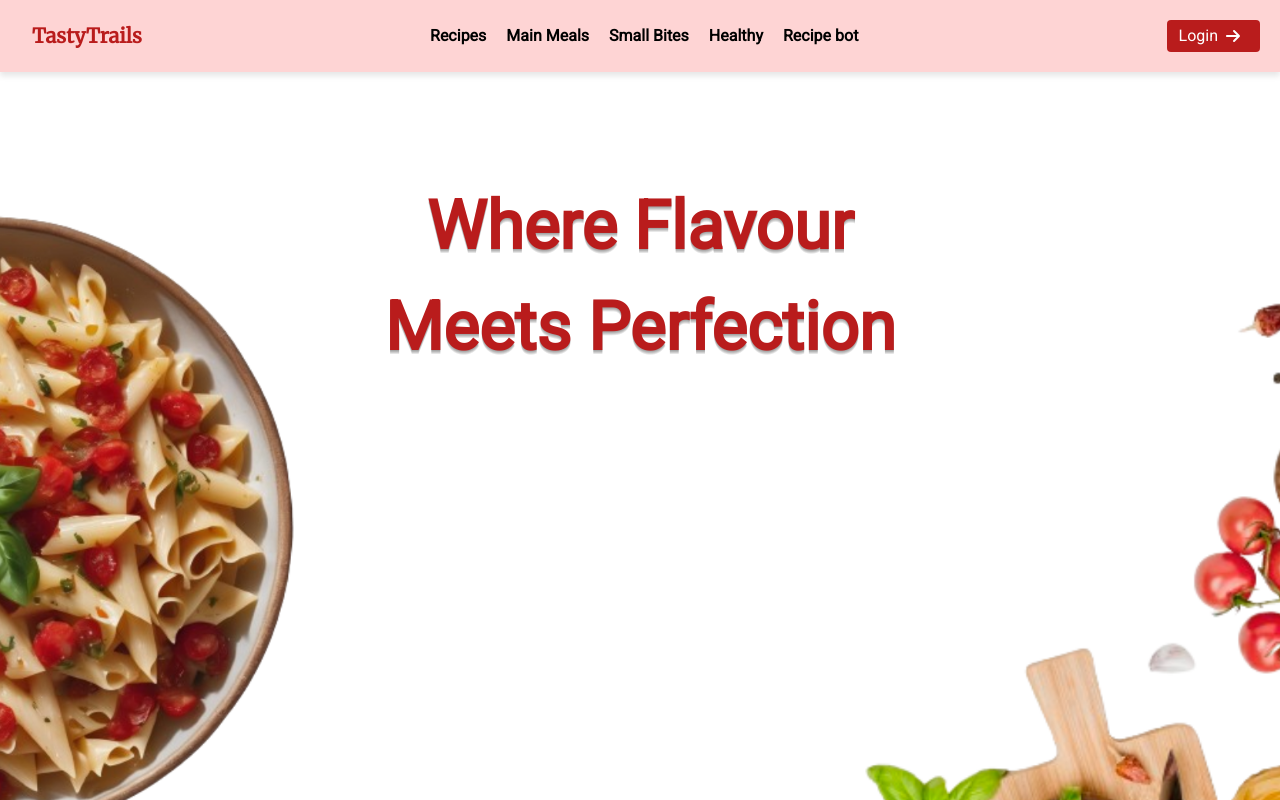
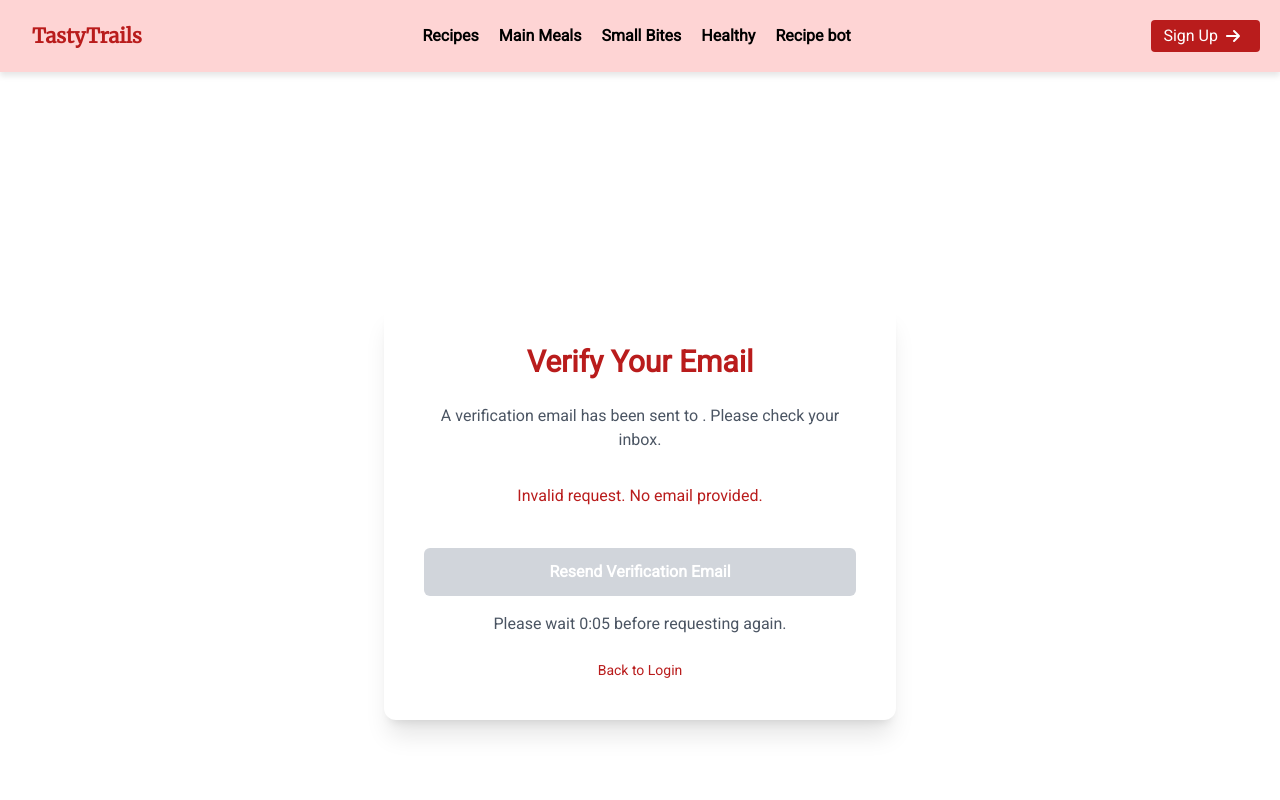
Before and after one commit to AlfiyaSiddique/TastyTrails, a React (Vite) app in the folder frontend/: page /reverify-email in a window 1280 px wide. Before the commit this address led to /. Shown: the top 800 px of the page. Built offline with nearby package versions, Linux system fonts and the light colour scheme; no server answers.

Commit message:
resend-verify-frontend

```diff
--- a/frontend/src/App.jsx
+++ b/frontend/src/App.jsx
@@ -23,6 +23,7 @@ import ResetPassword from "./Pages/ResetPassword.jsx";
 import ForgotPassword from "./Pages/ForgotPassword.jsx";
 import RecipeSuggestions from "./Pages/RecipeSuggestions.jsx";
 import EmailVerification from "./Pages/EmailVerification.jsx"
+import ResendVerificationPage from "./Pages/ResendVerification.jsx";
 function App() {
   const [showScroll, setShowScroll] = useState(false);
 
@@ -64,6 +65,7 @@ function App() {
           <Route path="/verify-email" element={<EmailVerification/>}></Route>
           <Route path="/forgot_password" element={<ForgotPassword />} />
           <Route path="/reset_password/:token" element={<ResetPassword />} />
+          <Route path="/reverify-email" element={<ResendVerificationPage />} />
           <Route
             path="/recipes"
             element={<Recipes key={"recipes"} type="" />}
--- /dev/null
+++ b/frontend/src/Pages/ResendVerification.jsx
@@ -0,0 +1,123 @@
+import { useState, useEffect } from "react";
+import axios from "axios";
+import { useLocation } from "react-router-dom";
+import { toast, ToastContainer } from "react-toastify";
+
+const ResendVerificationPage = () => {
+  const [loading, setLoading] = useState(false);
+  const [success, setSuccess] = useState(false);
+  const [error, setError] = useState(null);
+  const [timeRemaining, setTimeRemaining] = useState(10); // Initial countdown timer
+  const [canResend, setCanResend] = useState(false);
+  const location = useLocation();
+  const backendURL = import.meta.env.VITE_BACKEND_URL;
+
+  // Extract the email from URL query parameters
+  const queryParams = new URLSearchParams(location.search);
+  const email = queryParams.get("email");
+
+  useEffect(() => {
+    if (!email) {
+      setError("Invalid request. No email provided.");
+    }
+
+    // Start the countdown timer when the component mounts
+    const timer = setInterval(() => {
+      setTimeRemaining((prevTime) => {
+        if (prevTime <= 1) {
+          clearInterval(timer);
+          setCanResend(true); // Enable resend button when timer reaches zero
+          return 0;
+        }
+        return prevTime - 1;
+      });
+    }, 1000);
+
+    return () => clearInterval(timer); // Cleanup interval when component unmounts
+  }, [email]);
+
+  const resendVerificationEmail = async () => {
+    setLoading(true);
+    setError(null);
+    setSuccess(false); // Reset success state before starting the resend
+
+    try {
+      const response = await axios.post(`${backendURL}/api/reverify-account`, {
+        email: email,
+      });
+
+      if (response.status === 200) {
+        setSuccess(true);
+        setCanResend(false); // Disable resend button again
+        setTimeRemaining(10); // Reset timer after successful resend
+
+        // Trigger the toast only once here
+        toast.success("Verification email sent successfully.");
+
+        // Restart the countdown timer after resetting timeRemaining
+        const timer = setInterval(() => {
+          setTimeRemaining((prevTime) => {
+            if (prevTime <= 1) {
+              clearInterval(timer);
+              setCanResend(true); // Enable resend button when timer reaches zero
+              return 0;
+            }
+            return prevTime - 1;
+          });
+        }, 1000);
+
+        return () => clearInterval(timer); // Cleanup the interval when the component unmounts or timer resets
+      } else {
+        setError("Failed to resend verification email. Please try again.");
+      }
+    } catch (error) {
+      setError(error.response?.data?.message || "Failed to resend verification email.");
+    } finally {
+      setLoading(false);
+    }
+  };
+
+  const formattedTime = `${Math.floor(timeRemaining / 60)}:${String(timeRemaining % 60).padStart(2, "0")}`;
+
+  return (
+    <div className="min-h-screen flex items-center justify-center bg-white text-red-700 mt-10">
+      <ToastContainer position="top-center" autoClose={5000} hideProgressBar newestOnTop />
+      <div className="w-full max-w-lg bg-white shadow-xl rounded-xl p-10">
+        <h2 className="text-3xl font-semibold text-center text-red-700 mb-6">Verify Your Email</h2>
+
+        <p className="text-center text-gray-600 mb-8">
+          A verification email has been sent to <strong>{email}</strong>. Please check your inbox.
+        </p>
+
+        {error && <p className="text-center text-red-700 mb-4">{error}</p>}
+        {success && (
+          <p className="text-center text-green-600 mb-4">
+            Verification email sent! Please check your inbox.
+          </p>
+        )}
+
+        <button
+          className={`w-full py-3 mt-6 rounded-md text-white font-semibold ${
+            canResend ? "bg-red-700 hover:bg-red-800" : "bg-gray-300 cursor-not-allowed"
+          }`}
+          onClick={resendVerificationEmail}
+          disabled={!canResend || loading}
+        >
+          {loading ? "Sending..." : "Resend Verification Email"}
+        </button>
+
+        {!canResend && (
+          <p className="text-center text-gray-600 mt-4">
+            Please wait {formattedTime} before requesting again.
+          </p>
+        )}
+
+        <p className="text-center text-sm mt-6">
+          <a href="/login" className="text-red-700 hover:underline">Back to Login</a>
+        </p>
+      </div>
+    </div>
+  );
+};
+
+export default ResendVerificationPage;
--- a/frontend/src/Pages/Signup.jsx
+++ b/frontend/src/Pages/Signup.jsx
@@ -105,7 +105,7 @@ const Signup = () => {
           .then((res) => {
             if (res.data.success) {
               setSubmitting(false)
-              toast.success("Please check your Email to verify your account");
+              navigator(`/reverify-email?email=${form.email}`)
 
             }
           })
```
